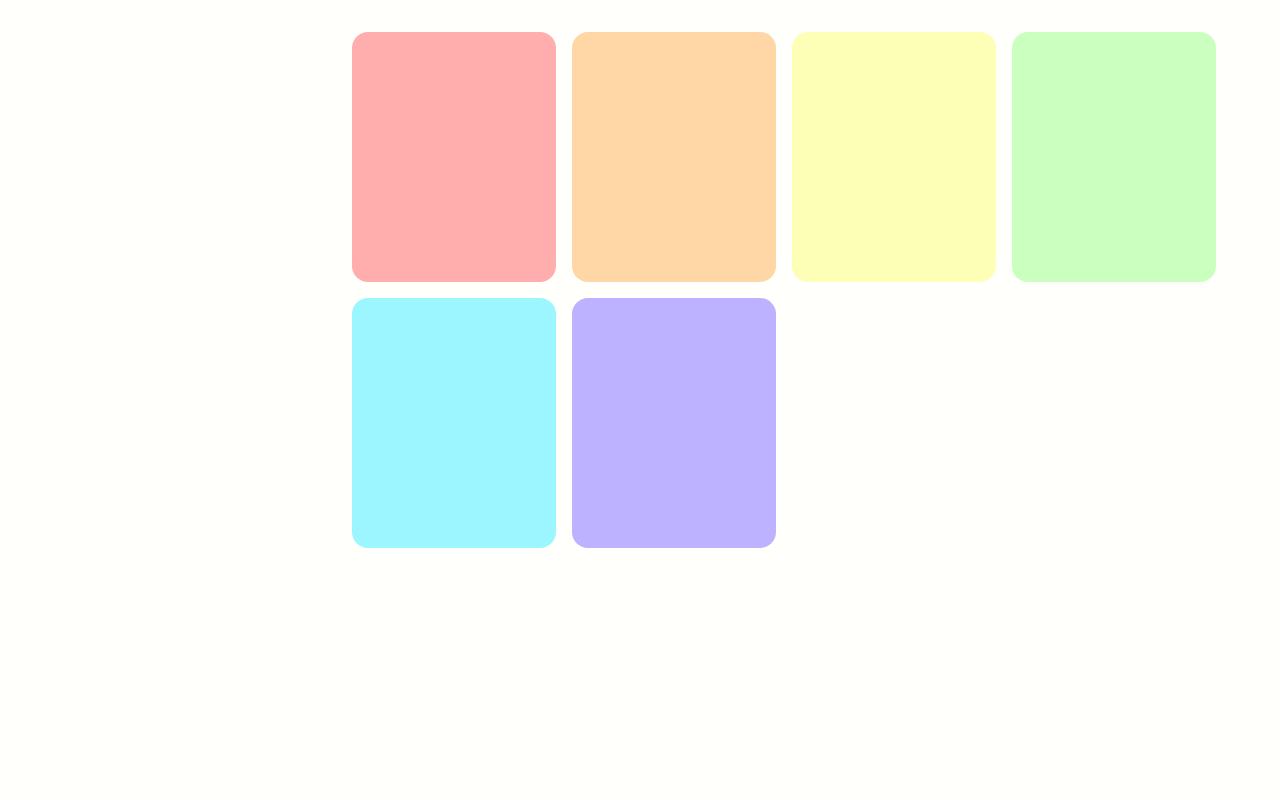
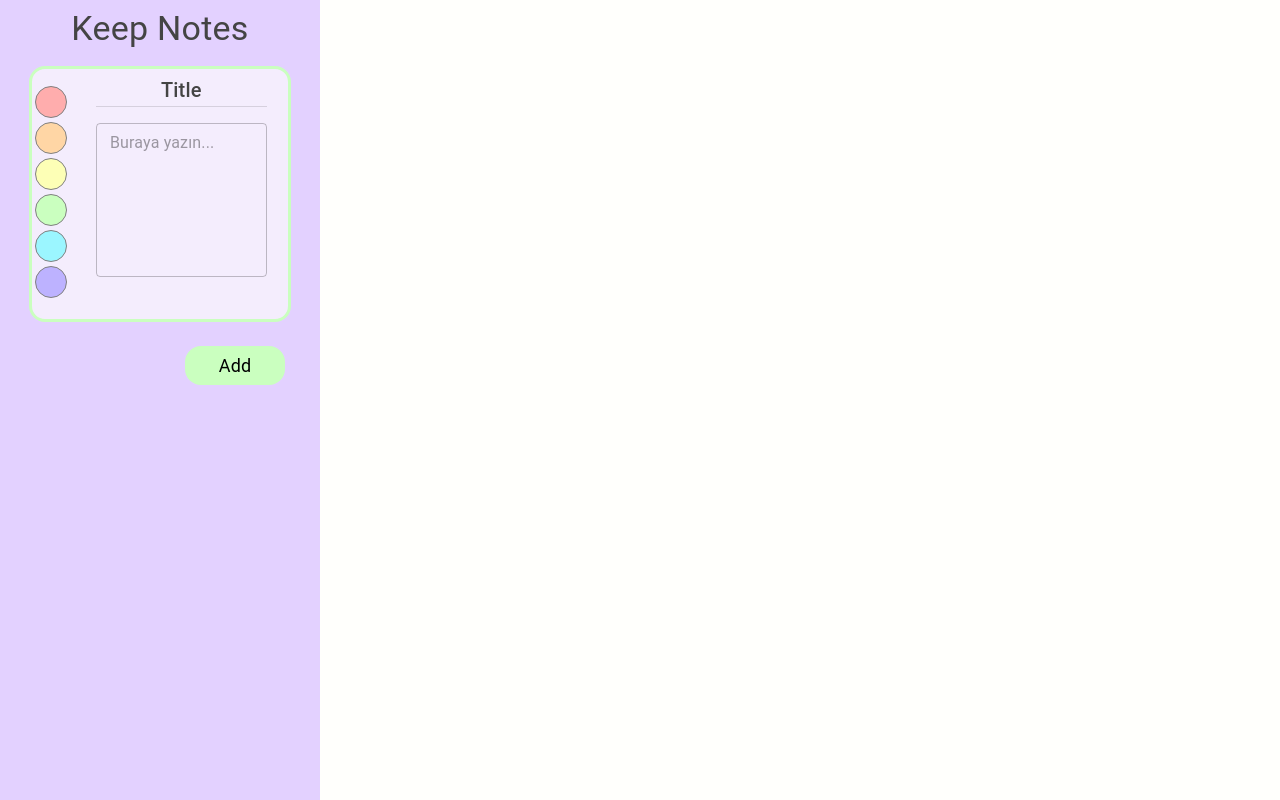
Before and after one commit to Eda-Inal/redux-note-app, a React (Create React App) app: page / in a window 1280 px wide. Built offline with nearby package versions, Linux system fonts and the light colour scheme.

Commit message:
add side bar and side bar note css

```diff
--- a/src/App.css
+++ b/src/App.css
@@ -1,3 +1,4 @@
 body {
 background-color: #fffffc;
+color: rgb(68, 68, 68);
 }
--- a/src/components/Side.jsx
+++ b/src/components/Side.jsx
@@ -1,11 +1,66 @@
 import React from 'react'
-import { Box } from '@mui/material'
+import { Box, Typography, Divider, Grid, Button, styled, TextField } from '@mui/material'
+import { useSelector,useDispatch } from 'react-redux'
+import { setSideBarNoteColor } from '../redux/noteSlice';
 
 function Side() {
+  const dispatch = useDispatch();
+  const { colors,sideBarNoteColor } = useSelector((state) => state.note);
+
+  const StyledTextField = styled(TextField)({
+    '& .MuiInputBase-root': {
+      height: "80%",
+    },
+    width: '80%',
+  });
+  const handleSetSideBarNoteColor = (color) => {
+dispatch(setSideBarNoteColor(color))
+
+  }
+
   return (
     <>
-   <Box>
-    </Box>
+      <Box sx={{
+        display: "flex",
+        flexDirection: "column",
+        width: "100%",
+        backgroundColor: "#E3D1FF",
+        height: "100vh",
+      }}>
+
+        <Typography variant='h4' sx={{ textAlign: "center", mt: 1 }}>Keep Notes</Typography>
+        <Box sx={{ position: "relative" }}>
+          <Box sx={{ backgroundColor: "#F4EDFD", height: 250, borderRadius: "1rem", width: "80%", mt: 2, mx: "auto", border:`3px ${sideBarNoteColor} solid` }}>
+            <Grid container>
+
+              <Grid xs={2} >
+
+                <Box sx={{ height: 250, width: "90%", display: "flex", alignItems: "center", flexDirection: "column", justifyContent: "center", }}>
+                  {
+                    colors.map((color) => (
+                      <Box  onClick={() => handleSetSideBarNoteColor(color)} sx={{ backgroundColor: `${color}`, width: "30px", borderRadius: "50%", height: "30px", border: "0.5px solid gray", mb: "4px", cursor: "pointer"  }}></Box>
+                    ))
+                  }
+                </Box>
+              </Grid>
+              <Grid xs={10} sx={{ position: "relative" }}>
+                <Typography variant='h6' sx={{ mt: "5px", textAlign: "center" }}>Title</Typography>
+                <Divider sx={{ width: "80%", mx: "auto" }} />
+                <Box sx={{ display: "flex", justifyContent: "center", mt: 1, height: "80%", width: "100%" }}>
+                  <StyledTextField sx={{ mt: 1 }}
+                    multiline
+                    rows={6}
+                    placeholder="Buraya yazın..."
+                  />
+                </Box>
+              </Grid>
+            </Grid>
+          </Box>
+          <Button variant='contained'  disableElevation  sx={{ borderRadius: "1rem", backgroundColor: `${sideBarNoteColor}`, textTransform: "none", width: "100px", right: 35, mt: 3, position: "absolute", '&:hover': {
+          backgroundColor: `${sideBarNoteColor}cc`,
+        }, }} ><Typography color="black" sx={{fontSize: "18px"}}>Add</Typography></Button>
+        </Box>
+      </Box>
     </>
   )
 }
--- a/src/components/all.jsx
+++ b/src/components/all.jsx
@@ -1,18 +1,21 @@
 import Notes from "./notes";
 import React from 'react'
 import { Grid,Box } from "@mui/material";
+import Side from "./Side";
 
 function All() {
   return (
   <>
-  <Box sx={{mt:4}}>
-    <Grid container spacing={2} width="90%" margin="auto">
+  <Box >
+    <Grid container spacing={2} width="100%" margin="auto">
     <Grid xs={3}>
-
+<Side/>
     </Grid>
 
 
-    <Grid xs={9}><Notes/></Grid>
+    <Grid xs={9}>
+      {/* <Notes/> */}
+      </Grid>
 
   </Grid>
   </Box>
--- a/src/redux/noteSlice.jsx
+++ b/src/redux/noteSlice.jsx
@@ -3,13 +3,15 @@ import { createSlice } from "@reduxjs/toolkit";
 export const noteSlice = createSlice({
     name : 'note',
     initialState : {
-        value:0,
+        sideBarNoteColor : "#caffbf",
         colors : ["#ffadad","#ffd6a5","#fdffb6","#caffbf","#9bf6ff","#bdb2ff"]
     },
     reducers : {
-
+setSideBarNoteColor:(state,action) => {
+    state.sideBarNoteColor = action.payload
+}
     }
 })
 
-// export const {}  = noteSlice.actions
+export const {setSideBarNoteColor}  = noteSlice.actions
 export default noteSlice.reducer
```
